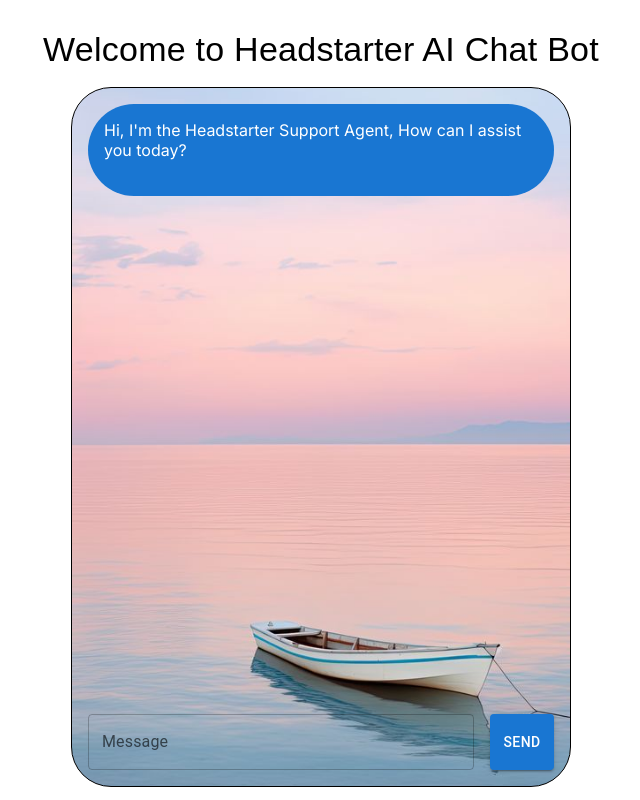
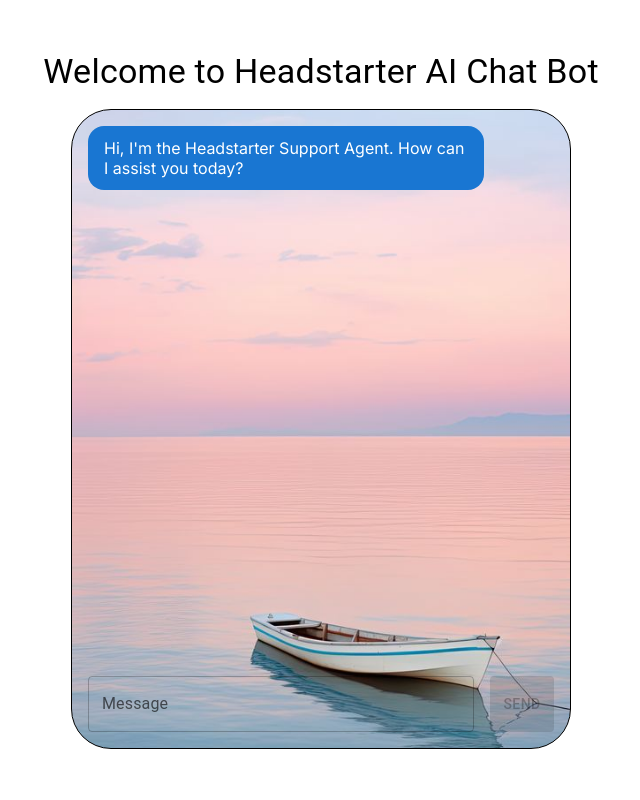
Before and after one commit to YElnadi/customer-support-ai, a Next.js app: page / in a window 1280 px wide. Shown: the whole page, without its empty margins (319-959 px from the left). Built offline with nearby package versions, Linux system fonts and the light colour scheme.

Commit message:
Update page.js

```diff
--- a/app/page.js
+++ b/app/page.js
@@ -1,68 +1,81 @@
 "use client";
 import { useState, useRef, useEffect } from "react";
 import { Box, Button, Stack, TextField, Typography } from "@mui/material";
+
+const ERROR_MESSAGE =
+  "Sorry, something went wrong on my end. Please try again in a moment.";
+
+// Renders the model's reply safely: **bold** becomes <strong>, everything else is plain
+// text. React escapes the text, so a reply can never inject HTML or scripts into the page.
+function FormattedText({ text }) {
+  const parts = text.split(/(\*\*[^*]+\*\*)/g);
+  return parts.map((part, i) =>
+    part.startsWith("**") && part.endsWith("**") && part.length > 4 ? (
+      <strong key={i}>{part.slice(2, -2)}</strong>
+    ) : (
+      <span key={i}>{part}</span>
+    )
+  );
+}
 
 export default function Home() {
   const [messages, setMessages] = useState([
     {
       role: "assistant",
-      content: `Hi, I'm the Headstarter Support Agent, How can I assist you today?
-  `,
+      content: "Hi, I'm the Headstarter Support Agent. How can I assist you today?",
     },
   ]);
   const [message, setMessage] = useState("");
   const [isLoading, setIsLoading] = useState(false);
 
+  // Replace the text of the last (assistant) message.
+  const updateLastMessage = (updater) => {
+    setMessages((prev) => {
+      const last = prev[prev.length - 1];
+      return [...prev.slice(0, -1), { ...last, content: updater(last.content) }];
+    });
+  };
+
   const sendMessage = async () => {
-    if (!message.trim() || isLoading) return;
+    const text = message.trim();
+    if (!text || isLoading) return;
+
+    const history = [...messages, { role: "user", content: text }];
     setIsLoading(true);
-    setMessage(""); //Clear the input field
-    setMessages((messages) => [
-      ...messages,
-      { role: "user", content: message }, //Add user's message to the chat
-      { role: "assistant", content: "" }, // add a placeholder for the assistant's response
-    ]);
-    //send the message to the server
-    const response = await fetch("/api/chat", {
+    setMessage("");
+    setMessages([...history, { role: "assistant", content: "" }]); // placeholder for the reply
+
+    try {
+      const res = await fetch("/api/chat", {
         method: "POST",
-      headers: {
-        "Content-Type": "application/json",
-      },
-      body: JSON.stringify([...messages, { role: "user", content: message }]),
-    }).then(async (res) => {
-      const reader = res.body.getReader(); //get a reader to read the response body
-      const decoder = new TextDecoder(); //create a decoder to decode the response text
+        headers: { "Content-Type": "application/json" },
+        body: JSON.stringify(history),
+      });
 
-      let result = "";
-      //function to process the text from the response
-      return reader.read().then(function processText({ done, value }) {
-        if (done) {
-          return result;
+      if (!res.ok || !res.body) {
+        const data = await res.json().catch(() => ({}));
+        throw new Error(data.error || `Request failed (${res.status})`);
       }
-        const text = decoder.decode(value || new Int8Array(), {
-          stream: true,
-        }); // decode the text
 
-        // Format the assistant's response
-        const formattedText = text
-          .replace(/(\d+\.\s\*\*)|(\*\*)/g, "<b>")
-          .replace(/\*\*/g, "</b>");
-        const listFormattedText = formattedText.replace(/\d+\.\s/g, "<br/>$&");
+      const reader = res.body.getReader();
+      const decoder = new TextDecoder();
+      while (true) {
+        const { done, value } = await reader.read();
+        if (done) break;
+        const chunk = decoder.decode(value, { stream: true });
+        updateLastMessage((current) => current + chunk);
+      }
+    } catch (err) {
+      console.error(err);
+      updateLastMessage((current) =>
+        current ? `${current}\n\n(${ERROR_MESSAGE})` : ERROR_MESSAGE
+      );
+    } finally {
+      setIsLoading(false);
+    }
+  };
 
-        setMessages((messages) => {
-          let lastMessage = messages[messages.length - 1]; // get the last message (assistant's placeholder)
-          let otherMessages = messages.slice(0, messages.length - 1); //get all other messages
-          return [
-            ...otherMessages,
-            { ...lastMessage, content: lastMessage.content + text }, // append the decoded text's to the assistant's message
-          ];
-        });
-        return reader.read().then(processText); //containue reading the next chunk of the response
-      });
-    });
-    setIsLoading(false);
-  };
-  const handleKeyPress = (event) => {
+  const handleKeyDown = (event) => {
     if (event.key === "Enter" && !event.shiftKey) {
       event.preventDefault();
       sendMessage();
@@ -70,58 +83,40 @@ export default function Home() {
   };
 
   const messagesEndRef = useRef(null);
-
-  const scrollToBottom = () => {
+  useEffect(() => {
     messagesEndRef.current?.scrollIntoView({ behavior: "smooth" });
-  };
-
-  useEffect(() => {
-    scrollToBottom();
   }, [messages]);
 
   return (
-    <>
     <Box
-        width="100vw"
-        height="100vh"
+      minHeight="100vh"
       bgcolor="white"
       display="flex"
       flexDirection="column"
       justifyContent="center"
       alignItems="center"
-        // sx={{
-        //   position: "relative",
-        //   width: "100vw",
-        //   height: "100vh",
-        //   backgroundImage: "url(/bg5.jpeg)",
-        //   backgroundSize: "cover",
-        //   backgroundPosition: "center",
-        //   backgroundRepeat: "no-repeat",
-        //   color: "white", // Ensures text is readable on the background
-        //   display: "flex",
-        //   flexDirection: "column",
-        //   justifyContent: "center",
-        //   alignItems: "center",
-        // }}
-      >
-        <Box
-        p={2}
+      px={2}
+      py={3}
     >
       <Typography
         variant="h4"
-                 style={{ fontFamily: 'Playfair Display, sans-serif' }}
+        component="h1"
+        textAlign="center"
+        mb={2}
+        sx={{ fontSize: { xs: "1.6rem", sm: "2.125rem" } }}
+      >
+        Welcome to Headstarter AI Chat Bot
+      </Typography>
 
-                 >Welcome to Headstarter AI Chat Bot</Typography>
-
-        </Box>
       <Stack
-          direction={"column"}
-          width="500px"
-          height="700px"
+        direction="column"
+        width="100%"
+        maxWidth="500px"
+        height="min(700px, 80vh)"
         border="1px solid black"
         p={2}
         spacing={3}
-          borderRadius={10}
+        borderRadius={{ xs: 4, sm: 10 }}
         bgcolor="white"
         sx={{
           backgroundImage: "url(/bg6.jpeg)",
@@ -130,63 +125,61 @@ export default function Home() {
         }}
       >
         <Stack
-            direction={"column"}
+          direction="column"
           spacing={2}
           flexGrow={1}
           overflow="auto"
           maxHeight="100%"
-            // border="1px solid black"
+          aria-live="polite"
         >
-            {messages.map((message, index) => (
+          {messages.map((msg, index) => (
             <Box
               key={index}
               display="flex"
-                justifyContent={
-                  message.role === "assistant" ? "flex-start" : "flex-end"
-                }
+              justifyContent={msg.role === "assistant" ? "flex-start" : "flex-end"}
             >
               <Box
-                  bgcolor={
-                    message.role === "assistant"
-                      ? "primary.main"
-                      : "secondary.main"
-                  }
+                bgcolor={msg.role === "assistant" ? "primary.main" : "secondary.main"}
                 color="white"
-                  borderRadius={16}
-                  p={2}
-                  sx={{ whiteSpace: "pre-wrap" }} // To preserve line breaks
+                borderRadius={4}
+                px={2}
+                py={1.5}
+                maxWidth="85%"
+                sx={{ whiteSpace: "pre-wrap", overflowWrap: "anywhere" }}
               >
-                  {message.role === "assistant" ? (
-                    <span
-                      dangerouslySetInnerHTML={{ __html: message.content }}
-                    />
+                {msg.role === "assistant" ? (
+                  msg.content ? (
+                    <FormattedText text={msg.content} />
                   ) : (
-                    message.content
+                    "…"
+                  )
+                ) : (
+                  msg.content
                 )}
               </Box>
             </Box>
           ))}
           <div ref={messagesEndRef} />
         </Stack>
-          <Stack direction={"row"} spacing={2}>
+
+        <Stack direction="row" spacing={2}>
           <TextField
             label="Message"
             fullWidth
             value={message}
             onChange={(e) => setMessage(e.target.value)}
-              onKeyDown={handleKeyPress}
+            onKeyDown={handleKeyDown}
             disabled={isLoading}
           />
           <Button
             variant="contained"
             onClick={sendMessage}
-              disabled={isLoading}
+            disabled={isLoading || !message.trim()}
           >
             {isLoading ? "Sending..." : "Send"}
           </Button>
         </Stack>
       </Stack>
     </Box>
-    </>
   );
 }
```
Lines whose indentation alone changed are shown as unchanged.
